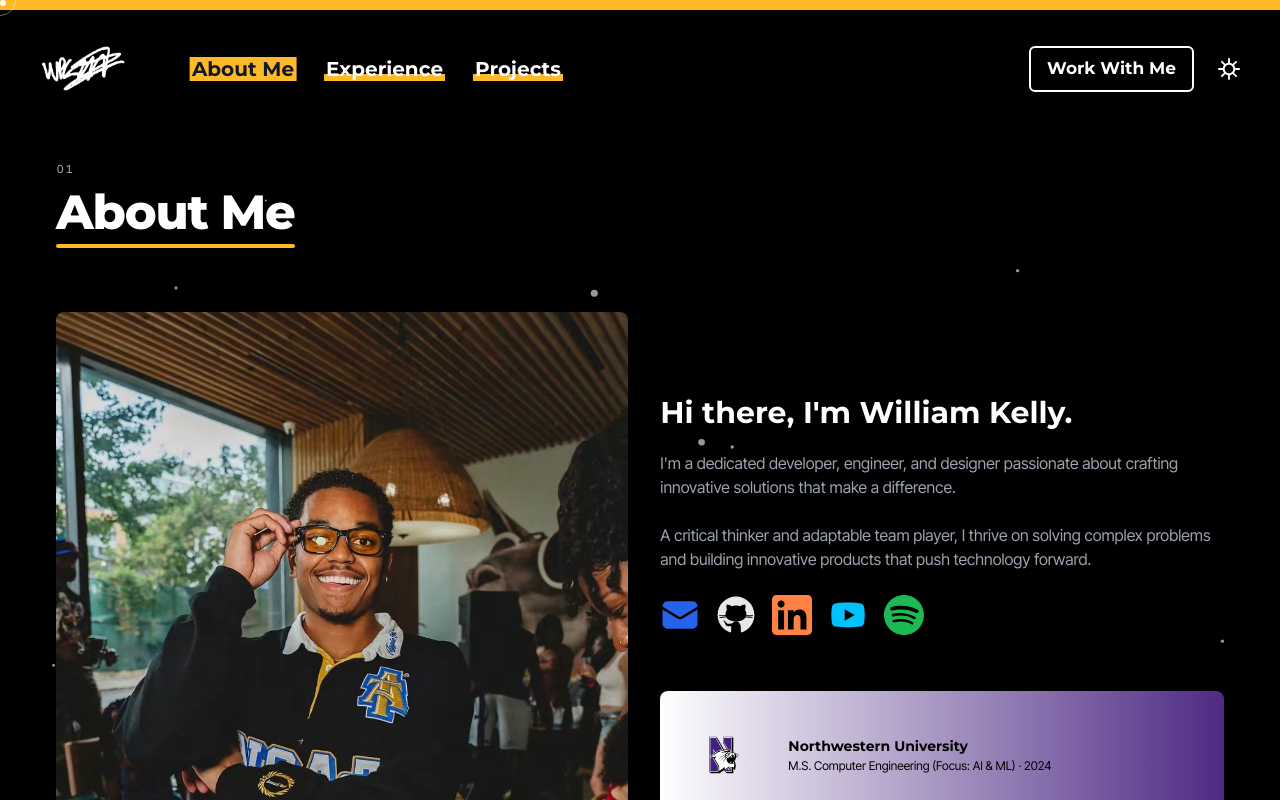
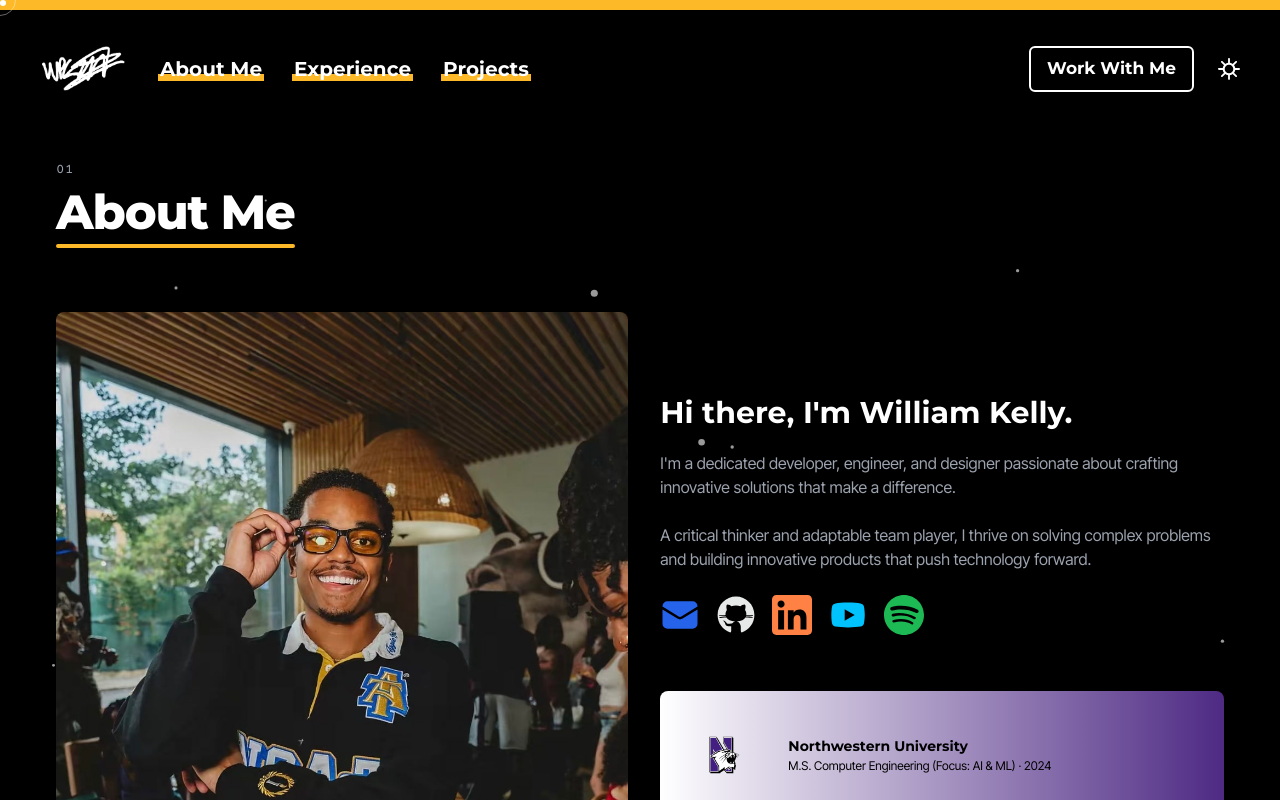
Before and after one commit to wpkiii/personal-website-portfolio, a Next.js app: page / in a window 1280 px wide. Shown: the top 800 px of the page. Built offline with nearby package versions, Linux system fonts and the light colour scheme.

Commit message:
adding in education swirl as well as taking out some unneccesary feature stuff.

```diff
--- a/src/components/header.js
+++ b/src/components/header.js
@@ -1,18 +1,18 @@
 import Link from 'next/link';
 import Image from 'next/image';
 import { useTheme } from 'next-themes';
-import { useEffect, useRef, useState } from 'react';
+import { useRef, useState } from 'react';
 import { useRouter } from 'next/router';
 import { scrollToSection } from '@/animations/lenis';
 import { gsap, ScrollTrigger, useGSAP } from '@/animations/gsap';
-import { durations, easings, header as headerMotion, media, prefersReducedMotion } from '@/animations/config';
+import { header as headerMotion, media } from '@/animations/config';
 
 const CALENDLY_HREF = 'https://calendly.com/treypkelly/30min';
 
 const navLinks = [
-  { href: '/#about-me', id: 'about-me', label: 'About Me' },
-  { href: '/#experience', id: 'experience', label: 'Experience' },
-  { href: '/#projects', id: 'projects', label: 'Projects' },
+  { href: '/#about-me', label: 'About Me' },
+  { href: '/#experience', label: 'Experience' },
+  { href: '/#projects', label: 'Projects' },
 ];
 
 export default function Header() {
@@ -20,9 +20,6 @@ export default function Header() {
   const [menuOpen, setMenuOpen] = useState(false);
   const router = useRouter();
   const headerRef = useRef(null);
-  const navRef = useRef(null);
-  const sliderRef = useRef(null);
-  const [activeId, setActiveId] = useState(null);
 
   // ZachJordan-style takeover: over the first stretch of scroll, --p goes
   // 0 → 1 and the CSS in globals.css (.site-header) grows the gold strip into
@@ -46,57 +43,6 @@ export default function Header() {
       });
     });
   }, { scope: headerRef });
-
-  // Active nav indicator: track which section is at the middle of the
-  // viewport. Only the homepage has these sections, so elsewhere nothing
-  // is active and the slider stays hidden.
-  useGSAP(() => {
-    navLinks.forEach(({ id }) => {
-      const section = document.getElementById(id);
-      if (!section) return;
-      ScrollTrigger.create({
-        trigger: section,
-        start: 'top center',
-        end: 'bottom center',
-        onToggle: (self) => self.isActive && setActiveId(id),
-      });
-    });
-  }, { scope: headerRef });
-
-  // One highlight block sits behind the active nav word and slides to the
-  // next one. It re-measures whenever the words resize (the header shrinks
-  // them while scrolling) so it always covers the word exactly.
-  useEffect(() => {
-    const nav = navRef.current;
-    const slider = sliderRef.current;
-    const word = nav?.querySelector(`[data-nav-id="${activeId}"] .nav-mark`);
-    if (!word) {
-      gsap.set(slider, { opacity: 0 });
-      return;
-    }
-    const place = (animate) => {
-      const n = nav.getBoundingClientRect();
-      const w = word.getBoundingClientRect();
-      gsap.to(slider, {
-        x: w.left - n.left,
-        y: w.top - n.top,
-        width: w.width,
-        height: w.height,
-        opacity: 1,
-        duration: animate ? durations.base : 0,
-        ease: easings.inOut,
-        overwrite: true,
-      });
-    };
-    // Slide only when moving from one word to another; appear in place the first time
-    place(!prefersReducedMotion() && gsap.getProperty(slider, 'opacity') > 0);
-    // Keep an in-flight slide going toward the new size; otherwise just follow.
-    // Observe the links, not the inline .nav-mark spans: ResizeObserver never
-    // reports size changes for inline elements.
-    const ro = new ResizeObserver(() => place(gsap.isTweening(slider)));
-    nav.querySelectorAll('a').forEach((el) => ro.observe(el));
-    return () => ro.disconnect();
-  }, [activeId]);
 
   // On the homepage, nav links scroll to their section below the fixed
   // header (gliding with Lenis). From other pages the Link navigates home.
@@ -138,16 +84,13 @@ export default function Header() {
         </div>
 
         {/* Show the full nav on desktop */}
-        <nav ref={navRef} className="site-header__nav relative hidden md:flex items-center space-x-8">
-          <span ref={sliderRef} aria-hidden="true" className="nav-slider" />
+        <nav className="site-header__nav hidden md:flex items-center space-x-8">
           {navLinks.map((link) => (
             <Link
               key={link.href}
               href={link.href}
-              data-nav-id={link.id}
-              aria-current={activeId === link.id ? 'true' : undefined}
               onClick={(e) => handleNavClick(e, link.href)}
-              className="group relative"
+              className="group"
             >
               <span className="nav-mark">{link.label}</span>
             </Link>
@@ -201,7 +144,6 @@ export default function Header() {
             <Link
               key={link.href}
               href={link.href}
-              aria-current={activeId === link.id ? 'true' : undefined}
               onClick={(e) => handleNavClick(e, link.href)}
               className="group block py-1"
             >
--- a/src/styles/globals.css
+++ b/src/styles/globals.css
@@ -158,8 +158,6 @@ body {
   background-color: var(--hdr-bg);
   color: color-mix(in srgb, var(--hdr-fg-end) calc(var(--pc) * 100%), var(--hdr-fg-start));
   box-shadow: 0 2px 8px rgb(0 0 0 / calc(0.12 * var(--p)));
-  /* nav highlighter color: gold over the page, pale gold on the gold bar */
-  --nav-mark-color: color-mix(in srgb, theme('colors.brand.gold.pale') calc(var(--pc) * 100%), theme('colors.brand.gold.DEFAULT'));
 }
 @media (min-width: 768px) {
   .site-header {
@@ -205,6 +203,7 @@ body {
    keyboard focus. Gold over the page, pale gold (#FFDEAD) on the gold header
    bar. Text stays dark on the fill in every state. */
 .nav-mark {
+  --nav-mark-color: color-mix(in srgb, theme('colors.brand.gold.pale') calc(var(--pc, 0) * 100%), theme('colors.brand.gold.DEFAULT'));
   background-image: linear-gradient(var(--nav-mark-color), var(--nav-mark-color));
   background-repeat: no-repeat;
   background-position: 0 100%;
@@ -216,8 +215,7 @@ body {
   transition: background-size 0.3s cubic-bezier(0.215, 0.61, 0.355, 1), color 0.2s ease;
 }
 .group:hover .nav-mark,
-.group:focus-visible .nav-mark,
-.md\:hidden [aria-current] .nav-mark {
+.group:focus-visible .nav-mark {
   background-size: 100% 100%;
   color: theme('colors.gray.900');
 }
@@ -225,21 +223,6 @@ body {
   .nav-mark {
     transition: none;
   }
-}
-
-/* Active nav indicator: one block behind the current section's word that
-   GSAP slides between words (header.js). The active word's text goes dark
-   to sit on it, like a hovered word. */
-.nav-slider {
-  position: absolute;
-  top: 0;
-  left: 0;
-  opacity: 0;
-  pointer-events: none;
-  background-color: var(--nav-mark-color);
-}
-[aria-current] .nav-mark {
-  color: theme('colors.gray.900');
 }
 
 /* Experience accordions (src/components/experience.js) ---------------------
```
